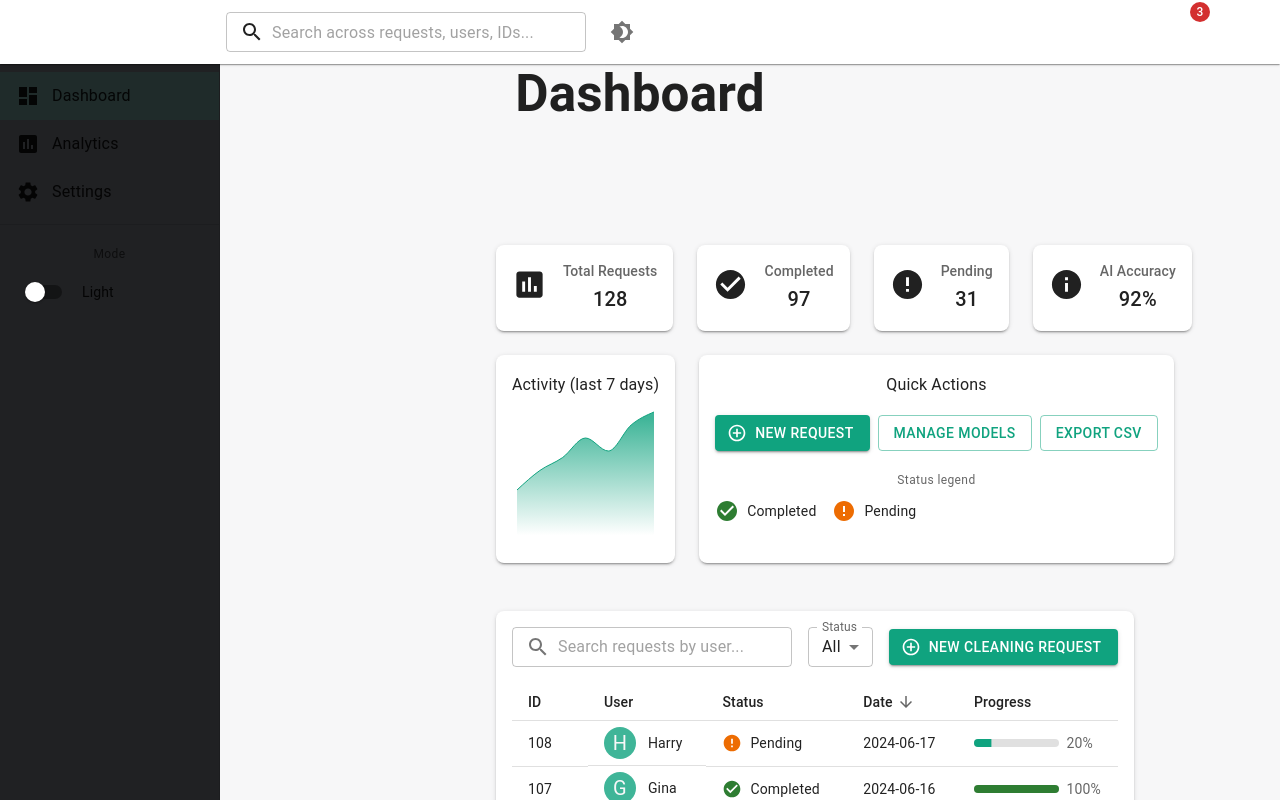
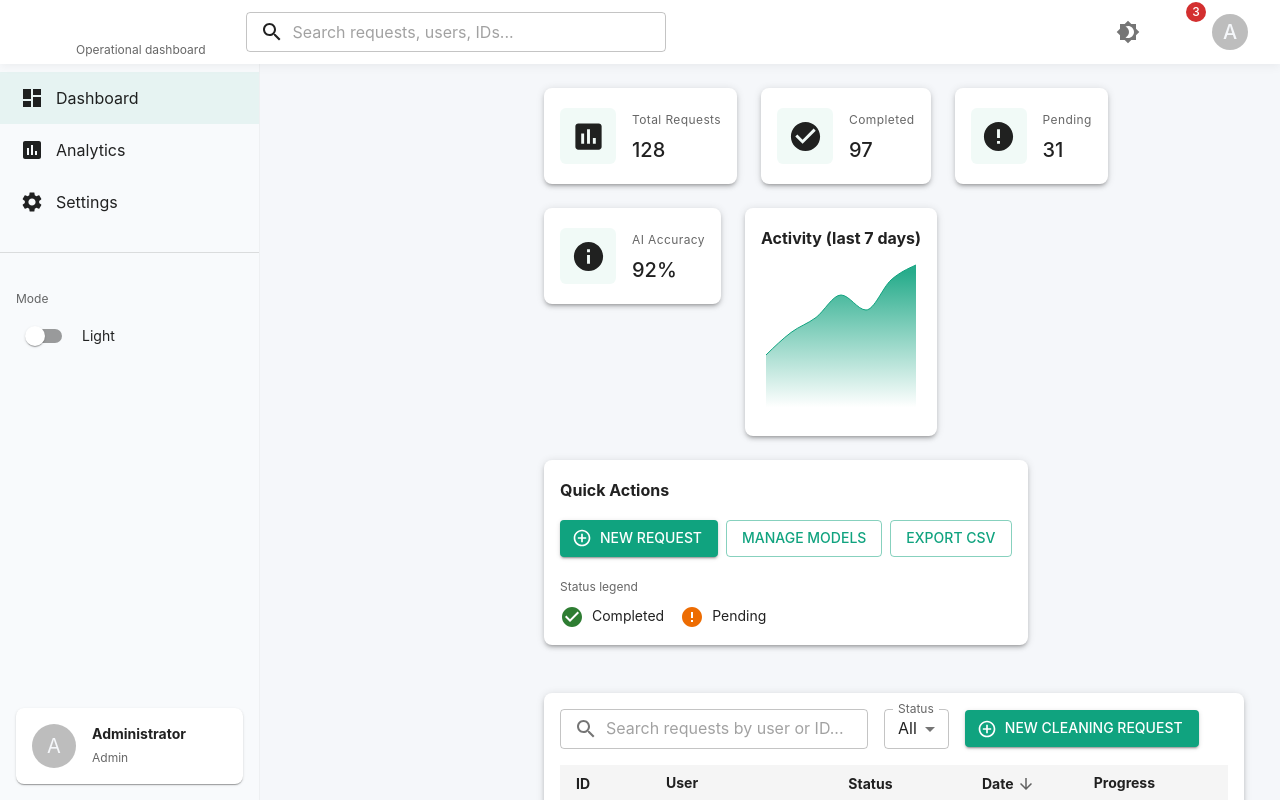
Before and after one commit to Dharun-prasath/Vision2Clean-AI, a React (Vite) app in the folder Vision2Clean.Frontend/: page / in a window 1280 px wide. Shown: the top 800 px of the page. Built offline with nearby package versions, Linux system fonts and the light colour scheme.

Commit message:
Refactor App and Dashboard components for improved structure and maintainability

```diff
--- a/Vision2Clean.Frontend/src/App.jsx
+++ b/Vision2Clean.Frontend/src/App.jsx
@@ -1,16 +1,7 @@
-import { useState } from 'react'
-import reactLogo from './assets/react.svg'
-import viteLogo from '/vite.svg'
-import './App.css'
 import Dashboard from './Components/Dashboard.jsx'
 
 function App() {
-  return (
-    <div>
-      <h1>Dashboard</h1>
-      <Dashboard />
-    </div>
-  )
+  return <Dashboard />
 }
 
 export default App
--- a/Vision2Clean.Frontend/src/Components/Dashboard.jsx
+++ b/Vision2Clean.Frontend/src/Components/Dashboard.jsx
@@ -34,6 +34,8 @@ import {
   Switch,
   TableSortLabel,
   TablePagination,
+  Chip,
+  Stack,
 } from "@mui/material";
 import {
   AccountCircle,
@@ -54,13 +56,21 @@ import {
 import { ResponsiveContainer, AreaChart, Area, Tooltip as RechartTooltip, XAxis, YAxis } from "recharts";
 
 // -----------------------
+// Design / UX notes
+// -----------------------
+// - Focus on spacing, subtle elevation, consistent color tokens
+// - Use compact, dense table with clear status chips
+// - Smooth drawer width transition and mini-mode with tooltips
+// - Improved header with compact search and utility actions
+
+// -----------------------
 // Config / sample data
 // -----------------------
 const DEFAULT_DRAWER_OPEN = true;
-const DRAWER_WIDTH = 220;
-const MINI_DRAWER_WIDTH = 64;
+const DRAWER_WIDTH = 260;
+const MINI_DRAWER_WIDTH = 72;
 
-const sampleUser = { name: "Administrator", role: "Admin" };
+const sampleUser = { name: "Administrator", role: "Admin", email: "admin@vision2clean.ai" };
 
 const notificationsSeed = [
   { id: 1, message: "New cleaning request received", type: "info", time: "2m" },
@@ -122,24 +132,46 @@ function descendingComparator(a, b, orderBy) {
 }
 
 // -----------------------
-// Reusable small components
+// Small reusable pieces
 // -----------------------
+const StatusChip = ({ status }) => {
+  const map = {
+    Completed: { label: "Completed", color: "success", icon: <CheckCircle fontSize="small" /> },
+    Pending: { label: "Pending", color: "warning", icon: <ErrorIcon fontSize="small" /> },
+    "In Progress": { label: "In Progress", color: "info", icon: <InfoIcon fontSize="small" /> },
+  };
+  const cfg = map[status] || { label: status, color: "default" };
+  return <Chip size="small" variant="outlined" color={cfg.color} icon={cfg.icon} label={cfg.label} />;
+};
+
 const StatCard = React.memo(({ icon, label, value }) => (
   <Grid item xs={12} sm={6} md={3}>
-    <Paper elevation={2} sx={{ p: 2, display: "flex", alignItems: "center", borderRadius: 2 }}>
-      <Box sx={{ mr: 2 }}>{icon}</Box>
-      <Box>
-        <Typography variant="subtitle2" color="text.secondary">
+    <Paper
+      elevation={3}
+      sx={{
+        p: 2,
+        display: "flex",
+        alignItems: "center",
+        gap: 2,
+        borderRadius: 2,
+        minHeight: 96,
+      }}
+    >
+      <Box sx={{ display: "flex", alignItems: "center", justifyContent: "center", width: 56, height: 56, borderRadius: 1.5, background: (t) => t.palette.mode === "dark" ? "rgba(255,255,255,0.04)" : "rgba(16,163,127,0.06)" }}>
+        {icon}
+      </Box>
+      <Box sx={{ flex: 1 }}>
+        <Typography variant="caption" color="text.secondary" sx={{ letterSpacing: 0.4 }}>
           {label}
         </Typography>
-        <Typography variant="h6">{value}</Typography>
+        <Typography variant="h6" sx={{ mt: 0.5 }}>{value}</Typography>
       </Box>
     </Paper>
   </Grid>
 ));
 
 // -----------------------
-// RecentRequests with sorting, filtering & pagination
+// RecentRequests with sorting, filtering & pagination (polished)
 // -----------------------
 const RecentRequests = React.memo(({ requests }) => {
   const [searchQuery, setSearchQuery] = useState("");
@@ -170,24 +202,23 @@ const RecentRequests = React.memo(({ requests }) => {
   }, [requests, searchQuery, statusFilter]);
 
   const sorted = useMemo(() => stableSort(filtered, getComparator(order, orderBy)), [filtered, order, orderBy]);
-
   const paginated = useMemo(() => sorted.slice(page * rowsPerPage, page * rowsPerPage + rowsPerPage), [sorted, page, rowsPerPage]);
 
   return (
-    <Paper elevation={2} sx={{ p: 2, mt: 3, borderRadius: 2 }}>
+    <Paper elevation={3} sx={{ p: 2, mt: 3, borderRadius: 2 }}>
       <Grid container spacing={2} alignItems="center" sx={{ mb: 2 }}>
-        <Grid item xs={12} md={6}>
+        <Grid item xs={12} md={5}>
           <TextField
             fullWidth
             variant="outlined"
-            placeholder="Search requests by user..."
+            placeholder="Search requests by user or ID..."
             value={searchQuery}
             onChange={(e) => setSearchQuery(e.target.value)}
+            size="small"
             InputProps={{ startAdornment: <SearchIcon sx={{ mr: 1, color: "action.active" }} /> }}
-            size="small"
           />
         </Grid>
-        <Grid item xs={6} md={3}>
+        <Grid item xs={8} md={4}>
           <TextField
             select
             fullWidth
@@ -202,57 +233,53 @@ const RecentRequests = React.memo(({ requests }) => {
             <MenuItem value="In Progress">In Progress</MenuItem>
           </TextField>
         </Grid>
-        <Grid item xs={6} md={3} sx={{ display: "flex", justifyContent: { xs: "flex-start", md: "flex-end" } }}>
-          <Button variant="contained" startIcon={<AddCircleOutline />}>
-            New Cleaning Request
-          </Button>
+        <Grid item xs={4} md={3} sx={{ display: "flex", justifyContent: { xs: "flex-start", md: "flex-end" } }}>
+          <Button variant="contained" startIcon={<AddCircleOutline />}>New Cleaning Request</Button>
         </Grid>
       </Grid>
 
       <TableContainer>
         <Table size="small">
           <TableHead>
-            <TableRow>
-              <TableCell sortDirection={orderBy === "id" ? order : false}>
+            <TableRow sx={{ background: (t) => t.palette.action.hover }}>
+              <TableCell sortDirection={orderBy === "id" ? order : false} sx={{ fontWeight: 700 }}>
                 <TableSortLabel active={orderBy === "id"} direction={order} onClick={() => handleRequestSort("id")}>ID</TableSortLabel>
               </TableCell>
-              <TableCell>User</TableCell>
-              <TableCell sortDirection={orderBy === "status" ? order : false}>
+              <TableCell sx={{ fontWeight: 700 }}>User</TableCell>
+              <TableCell sortDirection={orderBy === "status" ? order : false} sx={{ fontWeight: 700 }}>
                 <TableSortLabel active={orderBy === "status"} direction={order} onClick={() => handleRequestSort("status")}>Status</TableSortLabel>
               </TableCell>
-              <TableCell sortDirection={orderBy === "date" ? order : false}>
+              <TableCell sortDirection={orderBy === "date" ? order : false} sx={{ fontWeight: 700 }}>
                 <TableSortLabel active={orderBy === "date"} direction={order} onClick={() => handleRequestSort("date")}>Date</TableSortLabel>
               </TableCell>
-              <TableCell>Progress</TableCell>
+              <TableCell sx={{ fontWeight: 700 }}>Progress</TableCell>
             </TableRow>
           </TableHead>
           <TableBody>
             {paginated.map((req) => (
-              <TableRow hover key={req.id}>
-                <TableCell>{req.id}</TableCell>
-                <TableCell sx={{ display: "flex", alignItems: "center" }}>
-                  <Avatar sx={{ width: 32, height: 32, mr: 1.5, bgcolor: "primary.light" }}>{req.user.charAt(0)}</Avatar>
-                  {req.user}
+              <TableRow hover key={req.id} sx={{ '&:hover': { transform: 'translateY(-1px)' }, transition: 'transform .12s ease' }}>
+                <TableCell sx={{ width: 90, fontWeight: 600 }}>{req.id}</TableCell>
+                <TableCell sx={{ display: 'flex', alignItems: 'center', gap: 1 }}>
+                  <Avatar sx={{ width: 36, height: 36, bgcolor: 'primary.light', fontSize: 14 }}>{req.user.charAt(0)}</Avatar>
+                  <Box>
+                    <Typography variant="body2" sx={{ fontWeight: 600 }}>{req.user}</Typography>
+                    <Typography variant="caption" color="text.secondary">user@domain.com</Typography>
+                  </Box>
                 </TableCell>
                 <TableCell>
-                  <Box sx={{ display: "flex", alignItems: "center", gap: 1 }}>
-                    {req.status === "Completed" && <CheckCircle color="success" fontSize="small" />}
-                    {req.status === "Pending" && <ErrorIcon color="warning" fontSize="small" />}
-                    {req.status === "In Progress" && <InfoIcon color="info" fontSize="small" />}
-                    <Typography variant="body2">{req.status}</Typography>
-                  </Box>
+                  <StatusChip status={req.status} />
                 </TableCell>
                 <TableCell>{req.date}</TableCell>
                 <TableCell sx={{ minWidth: 150 }}>
-                  <Box sx={{ display: "flex", alignItems: "center" }}>
-                    <Box sx={{ width: "100%", mr: 1 }}>
+                  <Box sx={{ display: 'flex', alignItems: 'center' }}>
+                    <Box sx={{ width: '100%', mr: 1 }}>
                       <LinearProgress
                         variant="determinate"
                         value={req.progress}
-                        sx={{ height: 8, borderRadius: 4, backgroundColor: "grey.300", '& .MuiLinearProgress-bar': { backgroundColor: req.progress === 100 ? 'success.main' : 'primary.main' } }}
+                        sx={{ height: 8, borderRadius: 4, backgroundColor: 'grey.200', '& .MuiLinearProgress-bar': { background: req.progress === 100 ? 'linear-gradient(90deg, #4caf50, #2e7d32)' : 'linear-gradient(90deg, #10a37f, #0b8a67)' } }}
                       />
                     </Box>
-                    <Box sx={{ minWidth: 35 }}>
+                    <Box sx={{ minWidth: 45 }}>
                       <Typography variant="body2" color="text.secondary">{`${req.progress}%`}</Typography>
                     </Box>
                   </Box>
@@ -325,17 +352,20 @@ export default function DashboardEnhanced() {
       palette: {
         mode: darkMode ? "dark" : "light",
         primary: { main: "#10a37f" },
-        background: { default: darkMode ? "#0b0c0d" : "#f7f7f8", paper: darkMode ? "#111214" : "#fff" },
+        background: { default: darkMode ? "#071014" : "#f5f7fa", paper: darkMode ? "#0b0f12" : "#fff" },
+      },
+      typography: {
+        fontFamily: 'Inter, Roboto, Helvetica, Arial, sans-serif',
       },
       components: {
         MuiDrawer: {
           styleOverrides: {
-            paper: { backgroundColor: darkMode ? "#0f1720" : "#202123" },
+            paper: { backgroundColor: darkMode ? "#071018" : "#f8fafc", borderRight: '1px solid rgba(16,16,16,0.04)' },
           },
         },
         MuiAppBar: {
           styleOverrides: {
-            root: { backgroundColor: darkMode ? "#0b0c0d" : "#ffffff" },
+            root: { backgroundColor: darkMode ? "#071018" : "#ffffff", boxShadow: '0 2px 10px rgba(2,6,23,0.06)' },
           },
         },
       },
@@ -371,61 +401,67 @@ export default function DashboardEnhanced() {
     <ThemeProvider theme={theme}>
       <CssBaseline />
       <Box sx={{ display: "flex" }}>
-        <AppBar position="fixed" sx={{ zIndex: (t) => t.zIndex.drawer + 1 }} elevation={1}>
-          <Toolbar>
-            <IconButton color="inherit" edge="start" onClick={handleDrawerToggle} sx={{ mr: 2 }} aria-label="toggle drawer">
+        <AppBar position="fixed" sx={{ zIndex: (t) => t.zIndex.drawer + 1 }} elevation={0}>
+          <Toolbar sx={{ gap: 2 }}>
+            <IconButton color="inherit" edge="start" onClick={handleDrawerToggle} sx={{ mr: 1 }} aria-label="toggle drawer">
               <MenuIcon />
             </IconButton>
 
             <Box sx={{ display: "flex", alignItems: "center", gap: 2, flexGrow: 1 }}>
-              <Typography variant="h6" noWrap component="div">
+              <Box>
+                <Typography variant="h6" noWrap component="div" sx={{ fontWeight: 700 }}>
                   Vision2Clean.ai
                 </Typography>
+                <Typography variant="caption" color="text.secondary">Operational dashboard</Typography>
+              </Box>
 
-              <Box sx={{ display: { xs: "none", sm: "block" }, width: 360 }}>
+              <Box sx={{ display: { xs: 'none', sm: 'block' }, width: 420 }}>
                 <TextField
                   fullWidth
                   size="small"
-                  placeholder="Search across requests, users, IDs..."
+                  placeholder="Search requests, users, IDs..."
                   InputProps={{ startAdornment: <SearchIcon sx={{ mr: 1 }} /> }}
                 />
               </Box>
+            </Box>
 
+            <Stack direction="row" spacing={1} alignItems="center">
               <Tooltip title={darkMode ? "Switch to light" : "Switch to dark"}>
                 <IconButton onClick={() => setDarkMode((d) => !d)} aria-label="toggle theme">
                   {darkMode ? <LightModeIcon /> : <DarkModeIcon />}
                 </IconButton>
               </Tooltip>
-            </Box>
 
-            <Badge badgeContent={notifications.filter((n) => !n.read).length} color="error" sx={{ mr: 2 }}>
+              <Badge badgeContent={notifications.filter((n) => !n.read).length} color="error">
                 <IconButton color="inherit" onClick={handleNotifMenuOpen} aria-label="open notifications">
                   <NotificationsIcon />
                 </IconButton>
               </Badge>
 
               <IconButton color="inherit" onClick={handleUserMenuOpen} aria-label="open account menu">
-              <AccountCircle />
+                <Avatar sx={{ width: 36, height: 36 }}>{sampleUser.name.charAt(0)}</Avatar>
               </IconButton>
+            </Stack>
 
-            <Menu anchorEl={userAnchorEl} open={Boolean(userAnchorEl)} onClose={handleUserMenuClose}>
-              <MenuItem disabled>{sampleUser.name}</MenuItem>
+            <Menu anchorEl={userAnchorEl} open={Boolean(userAnchorEl)} onClose={handleUserMenuClose} anchorOrigin={{ vertical: 'bottom', horizontal: 'right' }} transformOrigin={{ vertical: 'top', horizontal: 'right' }}>
+              <Box sx={{ p: 2, minWidth: 220 }}>
+                <Typography variant="subtitle1" sx={{ fontWeight: 700 }}>{sampleUser.name}</Typography>
+                <Typography variant="body2" color="text.secondary">{sampleUser.email}</Typography>
+              </Box>
               <Divider />
               <MenuItem onClick={handleUserMenuClose}>Profile</MenuItem>
               <MenuItem onClick={handleUserMenuClose}>Settings</MenuItem>
-              <MenuItem onClick={handleUserMenuClose}>
-                <LogoutIcon fontSize="small" sx={{ mr: 1 }} /> Logout
-              </MenuItem>
+              <MenuItem onClick={handleUserMenuClose}><LogoutIcon fontSize="small" sx={{ mr: 1 }} /> Logout</MenuItem>
             </Menu>
 
-            <Menu anchorEl={notifAnchorEl} open={Boolean(notifAnchorEl)} onClose={handleNotifMenuClose} sx={{ maxWidth: 360 }}>
-              <Box sx={{ px: 2, py: 1, display: "flex", justifyContent: "space-between", alignItems: "center" }}>
+            <Menu anchorEl={notifAnchorEl} open={Boolean(notifAnchorEl)} onClose={handleNotifMenuClose} sx={{ maxWidth: 360 }} anchorOrigin={{ vertical: 'bottom', horizontal: 'right' }} transformOrigin={{ vertical: 'top', horizontal: 'right' }}>
+              <Box sx={{ px: 2, py: 1, display: 'flex', justifyContent: 'space-between', alignItems: 'center' }}>
                 <Typography variant="subtitle1">Notifications</Typography>
                 <Button size="small" onClick={markAllRead}>Mark all read</Button>
               </Box>
               <Divider />
               {notifications.map((notif) => (
-                <MenuItem key={notif.id} onClick={handleNotifMenuClose} sx={{ whiteSpace: "normal" }}>
+                <MenuItem key={notif.id} onClick={handleNotifMenuClose} sx={{ whiteSpace: 'normal' }}>
                   {getNotifIcon(notif.type)}
                   <Box>
                     <Typography variant="body2">{notif.message}</Typography>
@@ -451,39 +487,54 @@ export default function DashboardEnhanced() {
             flexShrink: 0,
             [`& .MuiDrawer-paper`]: {
               width: drawerOpen ? DRAWER_WIDTH : MINI_DRAWER_WIDTH,
-              boxSizing: "border-box",
-              transition: (t) => t.transitions.create("width", { easing: t.transitions.easing.sharp, duration: t.transitions.duration.enteringScreen }),
+              boxSizing: 'border-box',
+              transition: (t) => t.transitions.create('width', { easing: t.transitions.easing.sharp, duration: t.transitions.duration.standard }),
+              overflowX: 'hidden',
             },
           }}
         >
           <Toolbar />
-          <Box sx={{ overflow: "auto" }}>
+          <Box sx={{ overflow: 'auto', display: 'flex', flexDirection: 'column', height: 'calc(100vh - 64px)' }}>
             <List>
               {[
-                { text: "Dashboard", icon: <DashboardIcon />, selected: true },
-                { text: "Analytics", icon: <AssessmentIcon /> },
-                { text: "Settings", icon: <SettingsIcon /> },
+                { text: 'Dashboard', icon: <DashboardIcon />, selected: true },
+                { text: 'Analytics', icon: <AssessmentIcon /> },
+                { text: 'Settings', icon: <SettingsIcon /> },
               ].map(({ text, icon, selected }) => (
-                <Tooltip key={text} title={!drawerOpen ? text : ""} placement="right">
-                  <ListItemButton selected={selected} sx={{ px: drawerOpen ? 2 : 1.25 }}>
-                    <ListItemIcon sx={{ color: "inherit", minWidth: 0, mr: drawerOpen ? 1.5 : 0, justifyContent: "center" }}>{icon}</ListItemIcon>
-                    <ListItemText primary={text} sx={{ opacity: drawerOpen ? 1 : 0, transition: (t) => t.transitions.create("opacity") }} />
+                <Tooltip key={text} title={drawerOpen ? '' : text} placement="right">
+                  <ListItemButton selected={selected} sx={{ px: drawerOpen ? 2.5 : 1.5, py: 1.25 }}>
+                    <ListItemIcon sx={{ color: 'inherit', minWidth: 0, mr: drawerOpen ? 1.5 : 0, justifyContent: 'center' }}>{icon}</ListItemIcon>
+                    <ListItemText primary={text} sx={{ opacity: drawerOpen ? 1 : 0, transition: (t) => t.transitions.create('opacity') }} />
                   </ListItemButton>
                 </Tooltip>
               ))}
             </List>
-            <Divider />
+
+            <Divider sx={{ my: 2 }} />
+
             <Box sx={{ p: 2 }}>
               <Typography variant="caption" color="text.secondary">Mode</Typography>
-              <Box sx={{ display: "flex", alignItems: "center", gap: 1, mt: 1 }}>
+              <Box sx={{ display: 'flex', alignItems: 'center', gap: 1, mt: 1 }}>
                 <Switch checked={darkMode} onChange={() => setDarkMode((d) => !d)} inputProps={{ 'aria-label': 'toggle dark mode' }} />
-                <Typography variant="body2">{darkMode ? "Dark" : "Light"}</Typography>
+                <Typography variant="body2">{darkMode ? 'Dark' : 'Light'}</Typography>
               </Box>
+            </Box>
+
+            <Box sx={{ flex: 1 }} />
+
+            <Box sx={{ p: 2 }}>
+              <Paper elevation={1} sx={{ p: 2, display: 'flex', gap: 2, alignItems: 'center', borderRadius: 2 }}>
+                <Avatar sx={{ width: 44, height: 44 }}>{sampleUser.name.charAt(0)}</Avatar>
+                <Box>
+                  <Typography variant="body2" sx={{ fontWeight: 700 }}>{sampleUser.name}</Typography>
+                  <Typography variant="caption" color="text.secondary">{sampleUser.role}</Typography>
+                </Box>
+              </Paper>
             </Box>
           </Box>
         </Drawer>
 
-        <Box component="main" sx={{ flexGrow: 1, p: 3, transition: (t) => t.transitions.create(["margin", "width"]), marginLeft: `${drawerOpen ? DRAWER_WIDTH : MINI_DRAWER_WIDTH}px`, width: `calc(100% - ${drawerOpen ? DRAWER_WIDTH : MINI_DRAWER_WIDTH}px)` }}>
+        <Box component="main" sx={{ flexGrow: 1, p: 3, transition: (t) => t.transitions.create(['margin', 'width']), marginLeft: `${drawerOpen ? DRAWER_WIDTH : MINI_DRAWER_WIDTH}px`, width: `calc(100% - ${drawerOpen ? DRAWER_WIDTH : MINI_DRAWER_WIDTH}px)` }}>
           <Toolbar />
 
           <Grid container spacing={3} alignItems="stretch">
@@ -492,14 +543,14 @@ export default function DashboardEnhanced() {
             ))}
 
             <Grid item xs={12} md={6}>
-              <Paper elevation={2} sx={{ p: 2, borderRadius: 2 }}>
-                <Typography variant="subtitle1">Activity (last 7 days)</Typography>
-                <Box sx={{ height: 140, mt: 1 }}>
+              <Paper elevation={3} sx={{ p: 2, borderRadius: 2 }}>
+                <Typography variant="subtitle1" sx={{ fontWeight: 700 }}>Activity (last 7 days)</Typography>
+                <Box sx={{ height: 160, mt: 1 }}>
                   <ResponsiveContainer width="100%" height="100%">
                     <AreaChart data={miniChartData}>
                       <defs>
                         <linearGradient id="colorUv" x1="0" y1="0" x2="0" y2="1">
-                          <stop offset="5%" stopColor="#10a37f" stopOpacity={0.8} />
+                          <stop offset="5%" stopColor="#10a37f" stopOpacity={0.9} />
                           <stop offset="95%" stopColor="#10a37f" stopOpacity={0} />
                         </linearGradient>
                       </defs>
@@ -514,9 +565,9 @@ export default function DashboardEnhanced() {
             </Grid>
 
             <Grid item xs={12} md={6}>
-              <Paper elevation={2} sx={{ p: 2, borderRadius: 2, height: "100%" }}>
-                <Typography variant="subtitle1">Quick Actions</Typography>
-                <Box sx={{ display: "flex", gap: 1, mt: 2, flexWrap: "wrap" }}>
+              <Paper elevation={3} sx={{ p: 2, borderRadius: 2, height: '100%' }}>
+                <Typography variant="subtitle1" sx={{ fontWeight: 700 }}>Quick Actions</Typography>
+                <Box sx={{ display: 'flex', gap: 1, mt: 2, flexWrap: 'wrap' }}>
                   <Button variant="contained" startIcon={<AddCircleOutline />}>New Request</Button>
                   <Button variant="outlined">Manage Models</Button>
                   <Button variant="outlined">Export CSV</Button>
@@ -524,9 +575,9 @@ export default function DashboardEnhanced() {
 
                 <Box sx={{ mt: 2 }}>
                   <Typography variant="caption" color="text.secondary">Status legend</Typography>
-                  <Box sx={{ display: "flex", gap: 2, mt: 1 }}>
-                    <Box sx={{ display: "flex", alignItems: "center", gap: 1 }}><CheckCircle color="success" /><Typography variant="body2">Completed</Typography></Box>
-                    <Box sx={{ display: "flex", alignItems: "center", gap: 1 }}><ErrorIcon color="warning" /><Typography variant="body2">Pending</Typography></Box>
+                  <Box sx={{ display: 'flex', gap: 2, mt: 1 }}>
+                    <Box sx={{ display: 'flex', alignItems: 'center', gap: 1 }}><CheckCircle color="success" /><Typography variant="body2">Completed</Typography></Box>
+                    <Box sx={{ display: 'flex', alignItems: 'center', gap: 1 }}><ErrorIcon color="warning" /><Typography variant="body2">Pending</Typography></Box>
                   </Box>
                 </Box>
               </Paper>
@@ -535,6 +586,7 @@ export default function DashboardEnhanced() {
             <Grid item xs={12}>
               <RecentRequests requests={recentRequests} />
             </Grid>
+
           </Grid>
         </Box>
       </Box>
```
Lines whose indentation alone changed are shown as unchanged.
